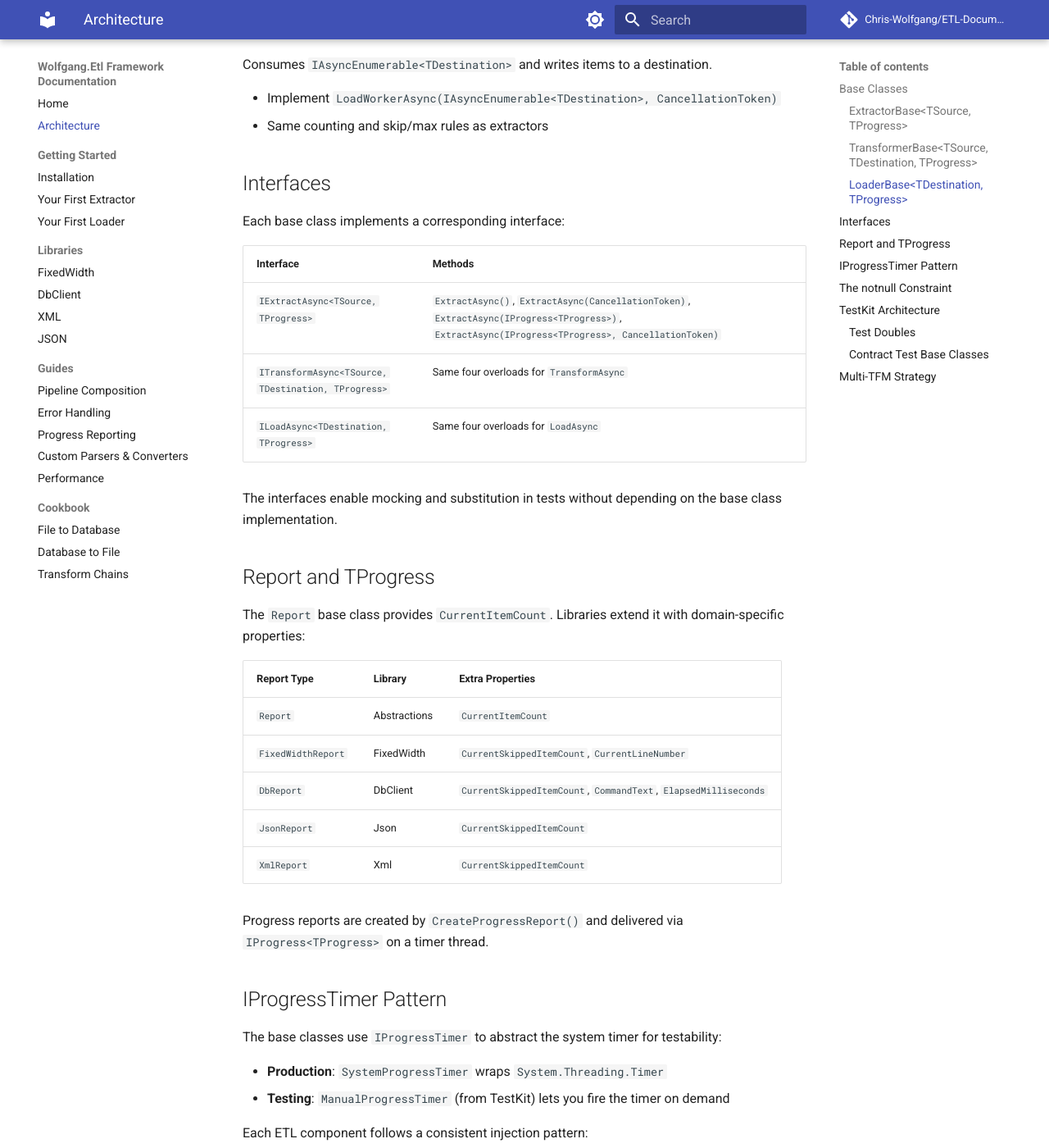
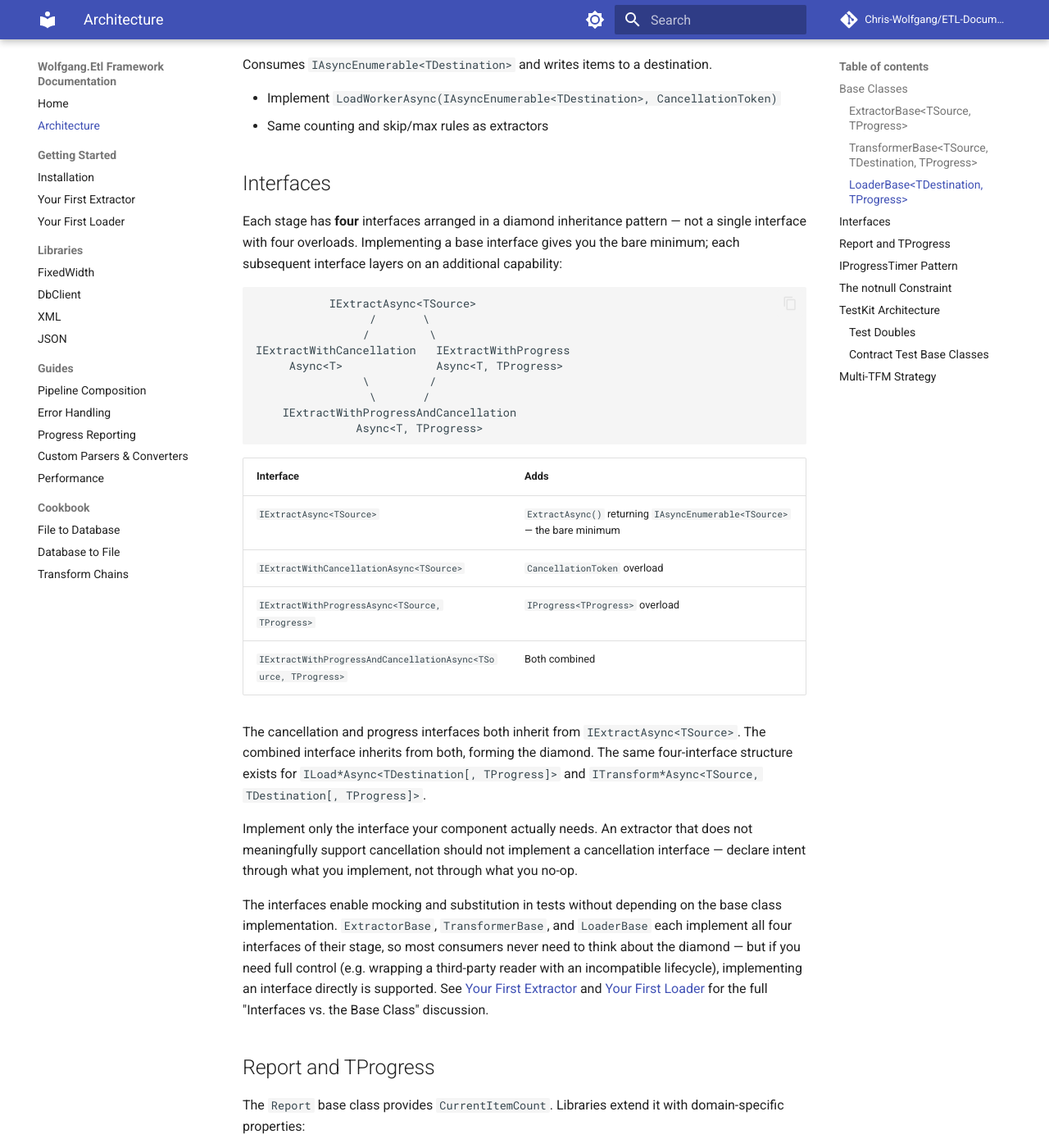
Before and after one commit to Chris-Wolfgang/ETL-Documentation, an MkDocs documentation site: the page built from docs/architecture.md, in a window 1280 px wide and 1400 px high, scrolled down 1255 px. Shown: the whole window at 82% size. Built offline with MkDocs 1.6.1 and Material for MkDocs 9.7.7, drawn with Linux system fonts in a browser that asks for light colours; comment, search, counter and statistics services are not loaded.

Commit message:
architecture.md: replace simplified Interfaces section with the real diamond structure
The Interfaces section previously claimed each stage had one interface
with four method overloads, e.g. `IExtractAsync<TSource, TProgress>`
carrying all four `ExtractAsync` overloads. That is not what the
Abstractions source actually declares.

In reality each stage exposes four distinct interfaces in a diamond:
- Base:    IExtractAsync<TSource>
- Left:    IExtractWithCancellationAsync<TSource> : IExtractAsync<TSource>
- Right:   IExtractWithProgressAsync<TSource, TProgress> : IExtractAsync<TSource>
- Join:    IExtractWithProgressAndCancellationAsync<TSource, TProgress>
           : IExtractWithCancellationAsync<TSource>,
             IExtractWithProgressAsync<TSource, TProgress>

Same diamond for Load and Transform. Verified against the Abstractions
source at C:\Source\GitHub\ETL-Framework\ETL-Abstractions\src\
Wolfgang.Etl.Abstractions\I{Extract,Load,Transform}*Async.cs.

Replaces the incorrect table with:
- ASCII diagram of the diamond
- Accurate per-interface table showing what each interface *adds*
- Note that the cancellation and progress interfaces both inherit
  from the base
- Guidance: implement only the interface your component actually
  supports
- Cross-reference to Your First Extractor / Your First Loader for
  the fuller "Interfaces vs. the Base Class" discussion (coming in
  follow-up commits)

Applies polish PR #9 (review comments r3114573755, r3114654053,
r3114662416) to the architecture overview page.

Co-Authored-By: Claude Opus 4.6 <noreply@anthropic.com>

````diff
--- a/docs/architecture.md
+++ b/docs/architecture.md
@@ -53,15 +53,32 @@ Consumes `IAsyncEnumerable<TDestination>` and writes items to a destination.
 
 ## Interfaces
 
-Each base class implements a corresponding interface:
+Each stage has **four** interfaces arranged in a diamond inheritance pattern — not a single interface with four overloads. Implementing a base interface gives you the bare minimum; each subsequent interface layers on an additional capability:
 
-| Interface | Methods |
-|-----------|---------|
-| `IExtractAsync<TSource, TProgress>` | `ExtractAsync()`, `ExtractAsync(CancellationToken)`, `ExtractAsync(IProgress<TProgress>)`, `ExtractAsync(IProgress<TProgress>, CancellationToken)` |
-| `ITransformAsync<TSource, TDestination, TProgress>` | Same four overloads for `TransformAsync` |
-| `ILoadAsync<TDestination, TProgress>` | Same four overloads for `LoadAsync` |
+```
+           IExtractAsync<TSource>
+                 /       \
+                /         \
+IExtractWithCancellation   IExtractWithProgress
+     Async<T>              Async<T, TProgress>
+                \         /
+                 \       /
+    IExtractWithProgressAndCancellation
+               Async<T, TProgress>
+```
 
-The interfaces enable mocking and substitution in tests without depending on the base class implementation.
+| Interface | Adds |
+|-----------|------|
+| `IExtractAsync<TSource>` | `ExtractAsync()` returning `IAsyncEnumerable<TSource>` — the bare minimum |
+| `IExtractWithCancellationAsync<TSource>` | `CancellationToken` overload |
+| `IExtractWithProgressAsync<TSource, TProgress>` | `IProgress<TProgress>` overload |
+| `IExtractWithProgressAndCancellationAsync<TSource, TProgress>` | Both combined |
+
+The cancellation and progress interfaces both inherit from `IExtractAsync<TSource>`. The combined interface inherits from both, forming the diamond. The same four-interface structure exists for `ILoad*Async<TDestination[, TProgress]>` and `ITransform*Async<TSource, TDestination[, TProgress]>`.
+
+Implement only the interface your component actually needs. An extractor that does not meaningfully support cancellation should not implement a cancellation interface — declare intent through what you implement, not through what you no-op.
+
+The interfaces enable mocking and substitution in tests without depending on the base class implementation. `ExtractorBase`, `TransformerBase`, and `LoaderBase` each implement all four interfaces of their stage, so most consumers never need to think about the diamond — but if you need full control (e.g. wrapping a third-party reader with an incompatible lifecycle), implementing an interface directly is supported. See [Your First Extractor](getting-started/your-first-extractor.md) and [Your First Loader](getting-started/your-first-loader.md) for the full "Interfaces vs. the Base Class" discussion.
 
 ## Report and TProgress
 
````
